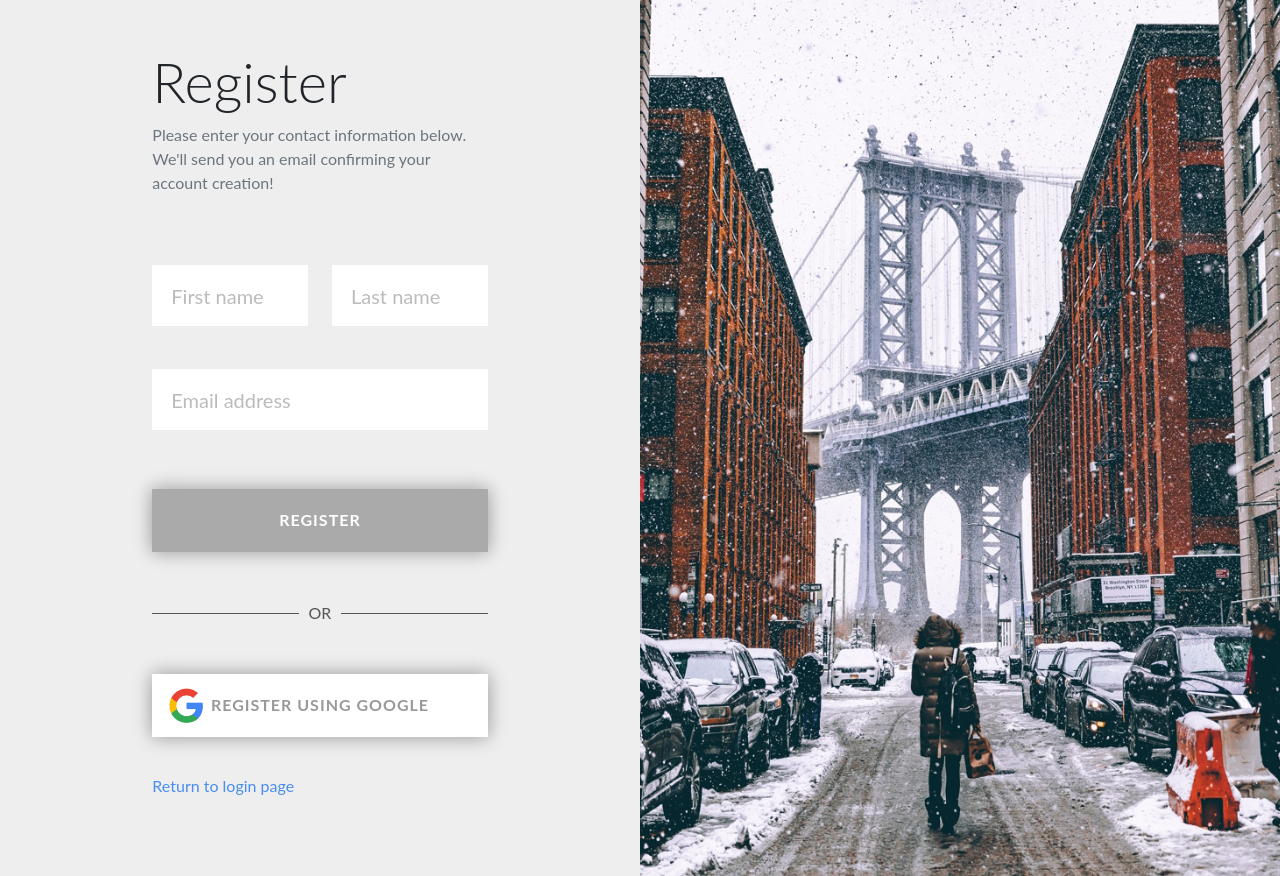
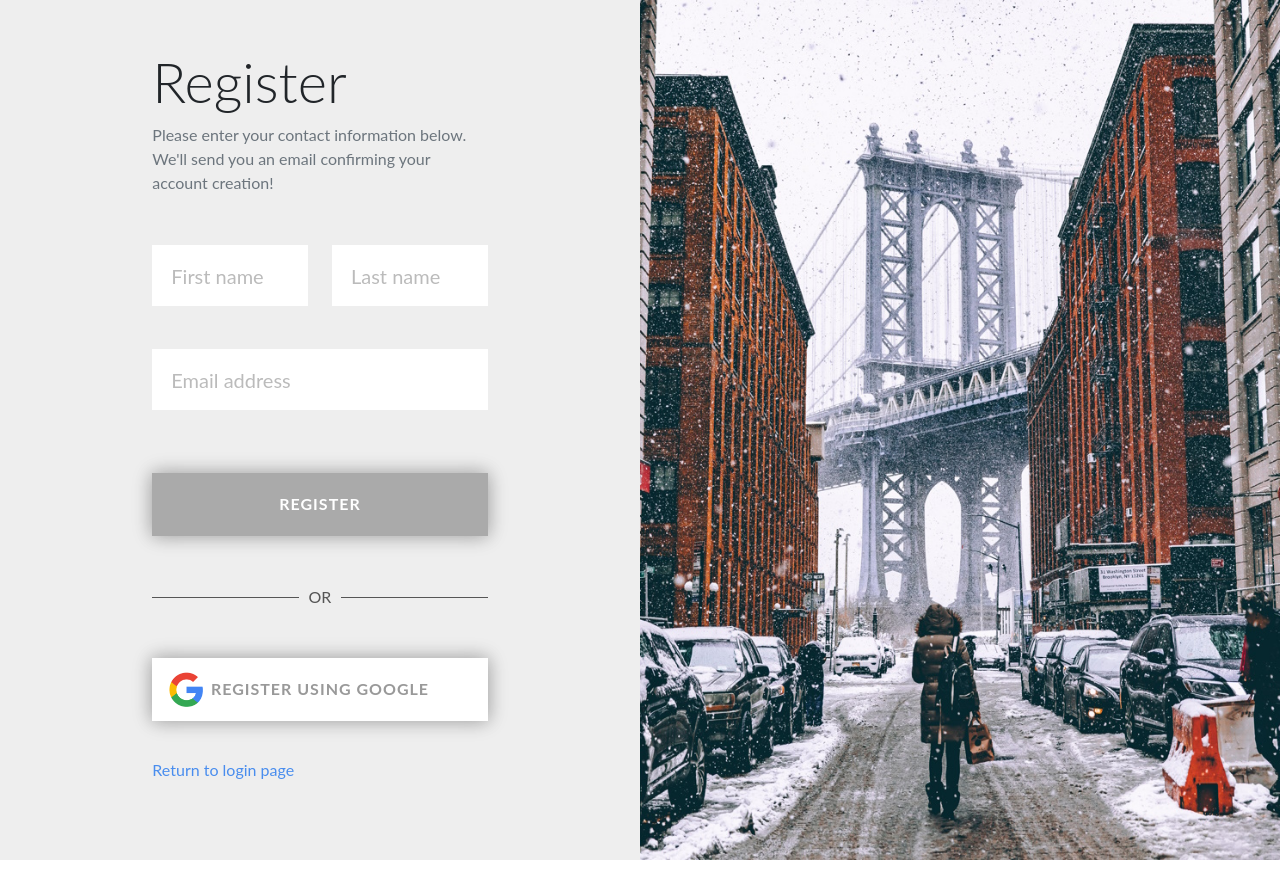
Before and after one commit to PaolaBravo1/React-Context-Googlelogin, a Next.js app: page /register in a window 1280 px wide. Built offline with nearby package versions, Linux system fonts and the light colour scheme; no server answers.

Commit message:
Fixed email check in registration page

```diff
--- a/src/pages/register.tsx
+++ b/src/pages/register.tsx
@@ -25,15 +25,18 @@ const Register = () => {
   const { register, registerGoogle } = useApi();
 
   useEffect(() => {
-    const params = new URLSearchParams(window.location.search);
-    let passwordParam = params.get("password");
-    setIsPasswordAllowed(passwordParam === "true");
+    // renable this if you want participants to create passwords upon registration, rather than after email confirmation
+    // const params = new URLSearchParams(window.location.search);
+    // let passwordParam = params.get("password");
+    // setIsPasswordAllowed(passwordParam === "true");
   }, []);
 
   useEffect(() => {
       setIsSubmitButtonEnabled(
          firstName.length > 0 && lastName.length > 0 && emailAddress.length > 0
-          && (!isPasswordAllowed || ( password.length > 0 && password2.length > 0) ));
+          && (!isPasswordAllowed || ( password.length > 0 && password2.length > 0))
+          && new RegExp(emailAddressRegex).test(emailAddress)
+        );
    }, [isPasswordAllowed, firstName, lastName, emailAddress, password, password2 ]);
 
    const handleSubmit = async (e: React.FormEvent<HTMLFormElement>) => {
@@ -64,6 +67,11 @@ const Register = () => {
       return false;
     }
 
+    if (!new RegExp(emailAddressRegex).test(emailAddress)){
+      setErrorMessage("The email address you provided is not valid.");
+      return false;
+    }
+
     if (isPasswordAllowed) {
       if (password.length == 0 || password2.length == 0) {
         setErrorMessage(" ");
@@ -72,11 +80,6 @@ const Register = () => {
 
       if (password != password2) {
         setErrorMessage("The passwords do not match.");
-        return false;
-      }
-
-      if (!new RegExp(emailAddressRegex).test(emailAddress)){
-        setErrorMessage("The email address you provided is not valid.");
         return false;
       }
 
--- a/src/styles/globals.css
+++ b/src/styles/globals.css
@@ -138,11 +138,6 @@ form.form-error .input-container label {
   background-repeat: no-repeat !important;
 }
 
-#register form
-{
-  margin-top: 0;
-}
-
 .hidden {
   display: none;
 }
@@ -157,11 +152,11 @@ form.form-error .input-container label {
 }
 
 .unauth-container .input-container {
-  margin-top: 40px;
+  margin-bottom: 40px;
 }
 
 .unauth-container button {
-  margin-top: 40px;
+  margin-top: 20px;
   margin-bottom: 30px;
 }
 
```
